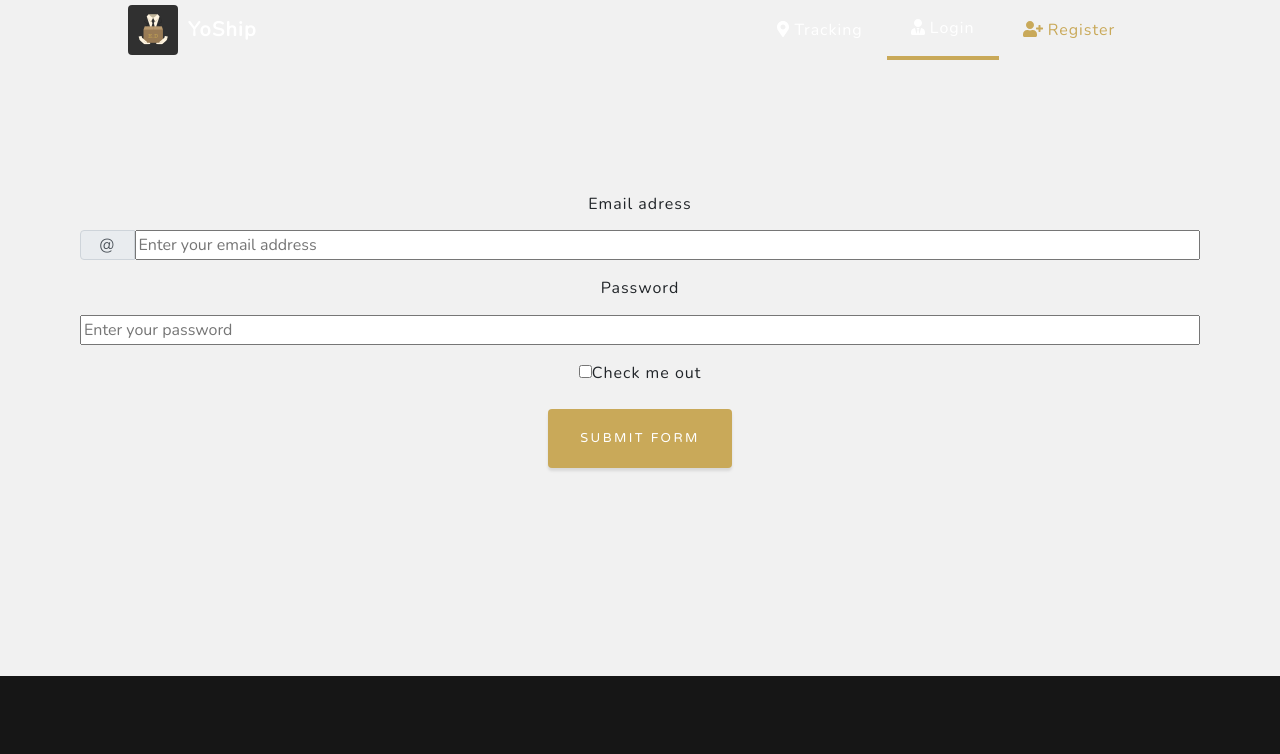
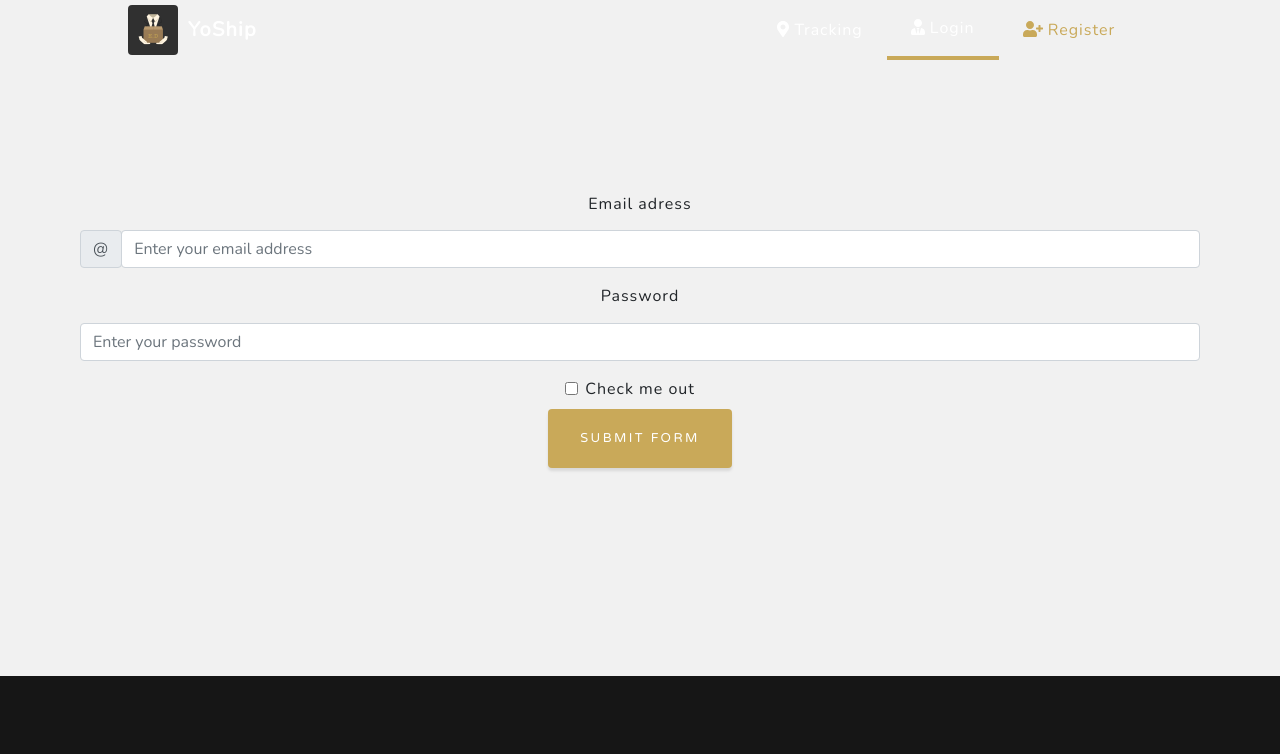
Before and after one commit to WildCodeSchool/paris-0219-js-yoship-front, a React (Create React App) app: page /login in a window 1280 px wide. Shown: the top 754 px of the page. Built offline with nearby package versions, Linux system fonts and the light colour scheme.

Commit message:
change input react strap

```diff
--- a/src/components/Login/Login.js
+++ b/src/components/Login/Login.js
@@ -1,6 +1,7 @@
 import React from 'react';
 import './Login.scss';
 import Button from '../Button/Button'
+import { Input, InputGroupAddon} from 'reactstrap';
 
 class Login extends React.Component {
 
@@ -13,18 +14,18 @@ class Login extends React.Component {
             <p>
                 <label className="label-email-login" for="email">Email adress</label><br />
                 <div className="group-email">
-            <p className="picto-mail">@</p><br />
-            <input className="input-email-login" name="Email address" type="email" placeholder="Enter your email address" /></div>
+            <InputGroupAddon addonType="prepend">@</InputGroupAddon><br />
+            <Input className="input-email-login" name="Email address" type="email" placeholder="Enter your email address" /></div>
             </p>
             {/* label + input + password */}
             <p>
             <label className="label-password-login" for="password">Password</label><br />
-            <input className="input-password-login" name="Password" type="text" placeholder="Enter your password"/>
+            <Input className="input-password-login" name="Password" type="text" placeholder="Enter your password"/>
             </p>
             {/* checkbox check me out  */}
-            <p>
-            <input className="input-checkbox-login" type="checkbox" /><label> Check me out</label><br/>
-            </p>
+            <div className="group-check">
+            <Input type="checkbox" /><label> Check me out</label><br/>
+            </div>
             {/* boutton submt */}
             <span className="button-login"><Button /></span>
         </form>
```
